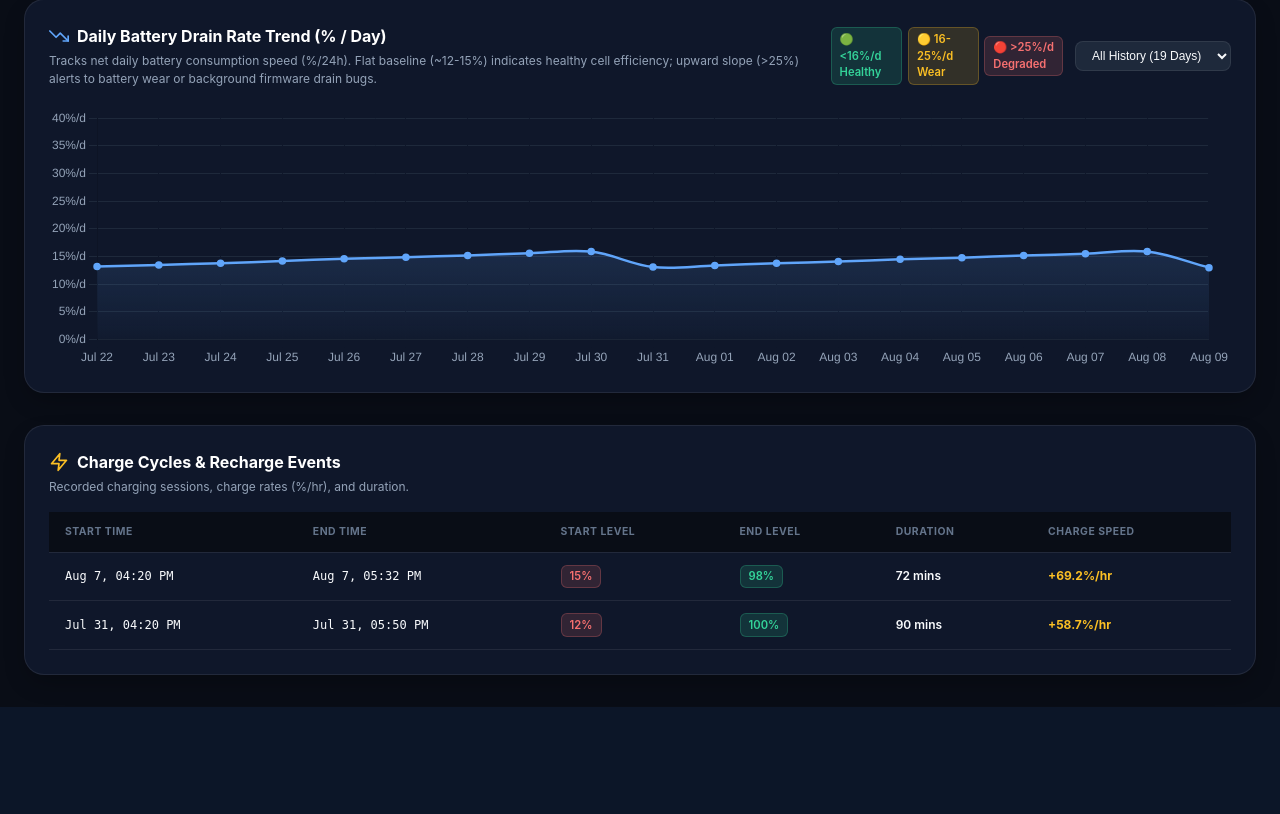
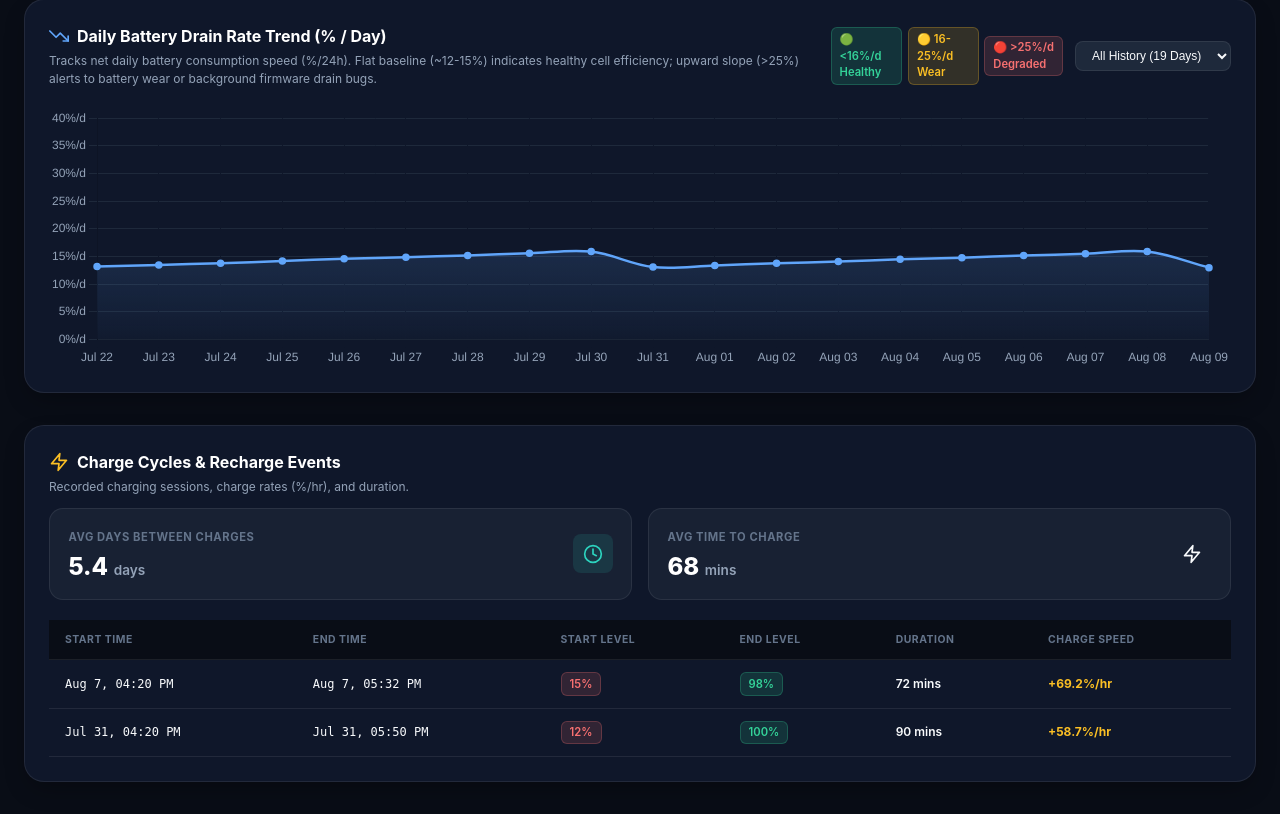
Before and after one commit to cipriani14/oura-ring-battery-health-tracker, a FastAPI app: page / in a window 1280 px wide. Shown: the part 941-1755 px from the top of the page. Before the commit the page ends 1648 px from the top, so only its background shows below. Run offline with FastAPI, Linux system fonts and the light colour scheme; data that the repository does not hold is empty.

Commit message:
Add Avg Days Between Charges and Avg Time to Charge metrics to dashboard

```diff
--- a/app/main.py
+++ b/app/main.py
@@ -522,6 +522,24 @@ async def get_battery_metrics(ring_id: Optional[int] = Query(None), db: Session
         except Exception:
             activation_date = ring.purchase_date
 
+    events = db.query(ChargeEvent).filter(ChargeEvent.ring_id == ring.id).order_by(ChargeEvent.start_time.asc()).all()
+    avg_interval = round(100.0 / (discharge_rate if discharge_rate > 0 else 14.3), 1)
+    avg_duration = 75
+
+    if events:
+        durations = [ev.duration_minutes for ev in events if ev.duration_minutes and ev.duration_minutes > 0]
+        if durations:
+            avg_duration = int(sum(durations) / len(durations))
+
+        if len(events) >= 2:
+            intervals = [
+                (events[i+1].start_time - events[i].start_time).total_seconds() / 86400.0
+                for i in range(len(events) - 1)
+            ]
+            valid_intervals = [inv for inv in intervals if inv > 0.5]
+            if valid_intervals:
+                avg_interval = round(sum(valid_intervals) / len(valid_intervals), 1)
+
     return {
         "ring_id": ring.id,
         "label": ring.label,
@@ -536,6 +554,8 @@ async def get_battery_metrics(ring_id: Optional[int] = Query(None), db: Session
         "is_calculated": is_calculated,
         "est_hours_remaining": int(est_days * 24),
         "est_days_remaining": est_days,
+        "avg_charge_interval_days": avg_interval,
+        "avg_charge_duration_minutes": avg_duration,
         "battery_health_rating": health_rating,
         "firmware_version": latest_db.firmware_version or ring.firmware_version or "Latest",
         "hardware_type": latest_db.hardware_type or ring.hardware_type or "Oura Ring",
@@ -776,16 +796,21 @@ async def get_charge_events(ring_id: Optional[int] = Query(None), db: Session =
                     "charge_speed_pct_per_hr": 58.7
                 }
             ],
+            "avg_charge_interval_days": 5.4,
+            "avg_charge_duration_minutes": 68,
             "is_mock": True
         }
 
     events = db.query(ChargeEvent).filter(ChargeEvent.ring_id == ring.id).order_by(ChargeEvent.start_time.desc()).all()
     formatted = []
+    durations = []
+
     for ev in events:
         speed = 0.0
         if ev.duration_minutes and ev.duration_minutes > 0 and ev.end_level and ev.start_level:
             gained = ev.end_level - ev.start_level
             speed = round((gained / ev.duration_minutes) * 60.0, 1)
+            durations.append(ev.duration_minutes)
         formatted.append({
             "id": ev.id,
             "start_time": ev.start_time.isoformat() + "Z",
@@ -796,7 +821,25 @@ async def get_charge_events(ring_id: Optional[int] = Query(None), db: Session =
             "charge_speed_pct_per_hr": speed
         })
 
-    return {"charges": formatted, "is_mock": False}
+    avg_duration_mins = int(sum(durations) / len(durations)) if durations else 75
+    avg_interval_days = 7.0
+
+    sorted_events = sorted(events, key=lambda x: x.start_time)
+    if len(sorted_events) >= 2:
+        intervals = [
+            (sorted_events[i+1].start_time - sorted_events[i].start_time).total_seconds() / 86400.0
+            for i in range(len(sorted_events) - 1)
+        ]
+        valid_intervals = [inv for inv in intervals if inv > 0.5]
+        if valid_intervals:
+            avg_interval_days = round(sum(valid_intervals) / len(valid_intervals), 1)
+
+    return {
+        "charges": formatted,
+        "avg_charge_interval_days": avg_interval_days,
+        "avg_charge_duration_minutes": avg_duration_mins,
+        "is_mock": False
+    }
 
 
 @app.get("/api/rings/comparison")
--- a/app/templates/index.html
+++ b/app/templates/index.html
@@ -435,6 +435,35 @@
                         Charge Cycles & Recharge Events
                     </h2>
                     <p style="font-size: 0.75rem; color: var(--text-secondary); margin-top: 0.25rem;">Recorded charging sessions, charge rates (%/hr), and duration.</p>
+                </div>
+            </div>
+
+            <!-- Charge Cycle Summary Metrics -->
+            <div style="display: grid; grid-template-columns: repeat(auto-fit, minmax(200px, 1fr)); gap: 1rem; margin-bottom: 1.25rem;">
+                <div style="background: rgba(30,41,59,0.6); border: 1px solid var(--border-color); border-radius: 0.875rem; padding: 0.85rem 1.15rem; display: flex; align-items: center; justify-content: space-between;">
+                    <div>
+                        <span style="font-size: 0.7rem; font-weight: 700; color: var(--text-muted); text-transform: uppercase; letter-spacing: 0.05em;">Avg Days Between Charges</span>
+                        <div style="font-size: 1.5rem; font-weight: 800; color: #fff; margin-top: 0.15rem; display: flex; align-items: baseline; gap: 0.35rem;">
+                            <span id="stat-avg-interval">--</span>
+                            <span style="font-size: 0.85rem; font-weight: 600; color: var(--text-secondary);">days</span>
+                        </div>
+                    </div>
+                    <div class="card-icon-wrapper icon-teal" style="padding: 0.6rem;">
+                        <svg class="icon-inline" style="width: 1.25rem; height: 1.25rem;" viewBox="0 0 24 24"><circle cx="12" cy="12" r="10"></circle><polyline points="12 6 12 12 16 14"></polyline></svg>
+                    </div>
+                </div>
+
+                <div style="background: rgba(30,41,59,0.6); border: 1px solid var(--border-color); border-radius: 0.875rem; padding: 0.85rem 1.15rem; display: flex; align-items: center; justify-content: space-between;">
+                    <div>
+                        <span style="font-size: 0.7rem; font-weight: 700; color: var(--text-muted); text-transform: uppercase; letter-spacing: 0.05em;">Avg Time to Charge</span>
+                        <div style="font-size: 1.5rem; font-weight: 800; color: #fff; margin-top: 0.15rem; display: flex; align-items: baseline; gap: 0.35rem;">
+                            <span id="stat-avg-duration">--</span>
+                            <span style="font-size: 0.85rem; font-weight: 600; color: var(--text-secondary);">mins</span>
+                        </div>
+                    </div>
+                    <div class="card-icon-wrapper icon-amber" style="padding: 0.6rem;">
+                        <svg class="icon-inline" style="width: 1.25rem; height: 1.25rem;" viewBox="0 0 24 24"><polygon points="13 2 3 14 12 14 11 22 21 10 12 10 13 2"></polygon></svg>
+                    </div>
                 </div>
             </div>
 
@@ -976,6 +1005,11 @@
                 const charges = data.charges || [];
                 const tbody = document.getElementById("charge-history-tbody");
 
+                const statInterval = document.getElementById("stat-avg-interval");
+                const statDuration = document.getElementById("stat-avg-duration");
+                if (statInterval) statInterval.innerText = data.avg_charge_interval_days || '5.4';
+                if (statDuration) statDuration.innerText = data.avg_charge_duration_minutes || '68';
+
                 if (charges.length === 0) {
                     const msg = !data.is_mock
                         ? "No charge cycles recorded since live tracking started today. Place your ring on its charger to log charging duration and speed (%/hr)."
```
